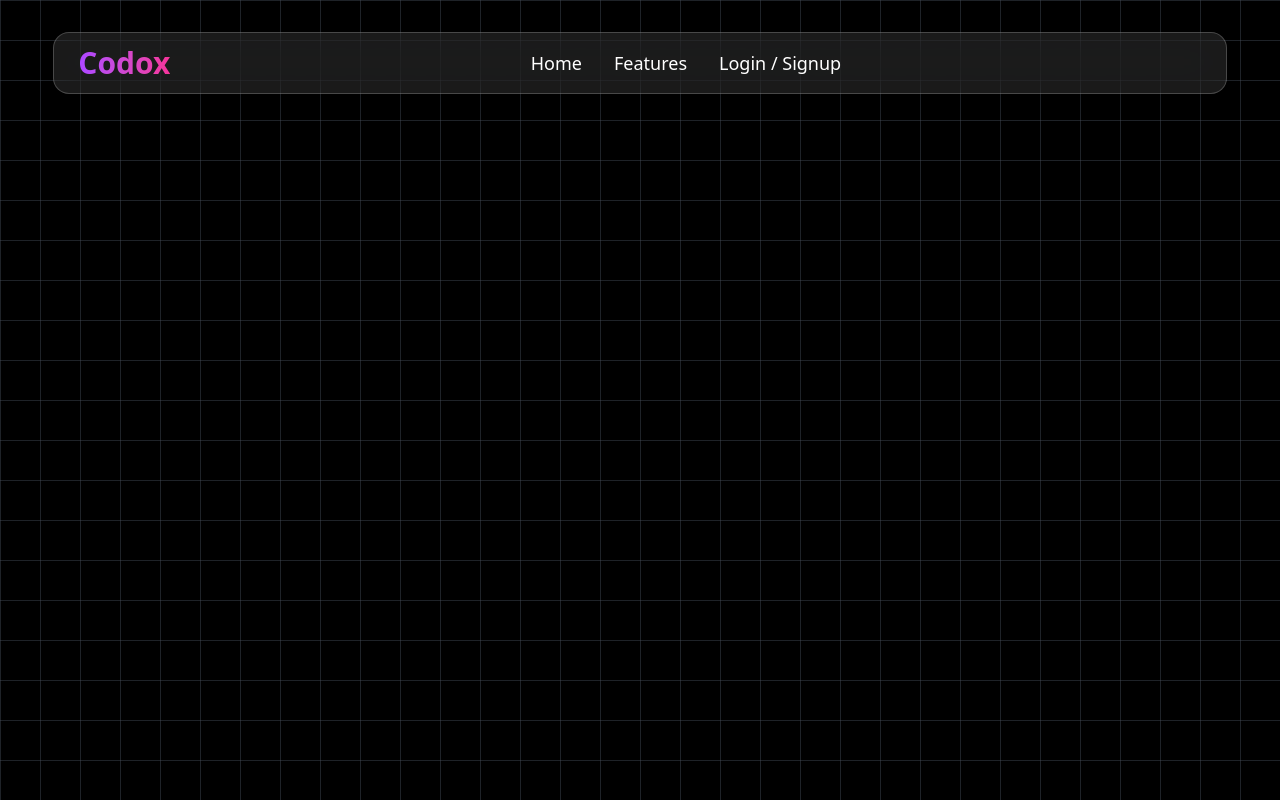
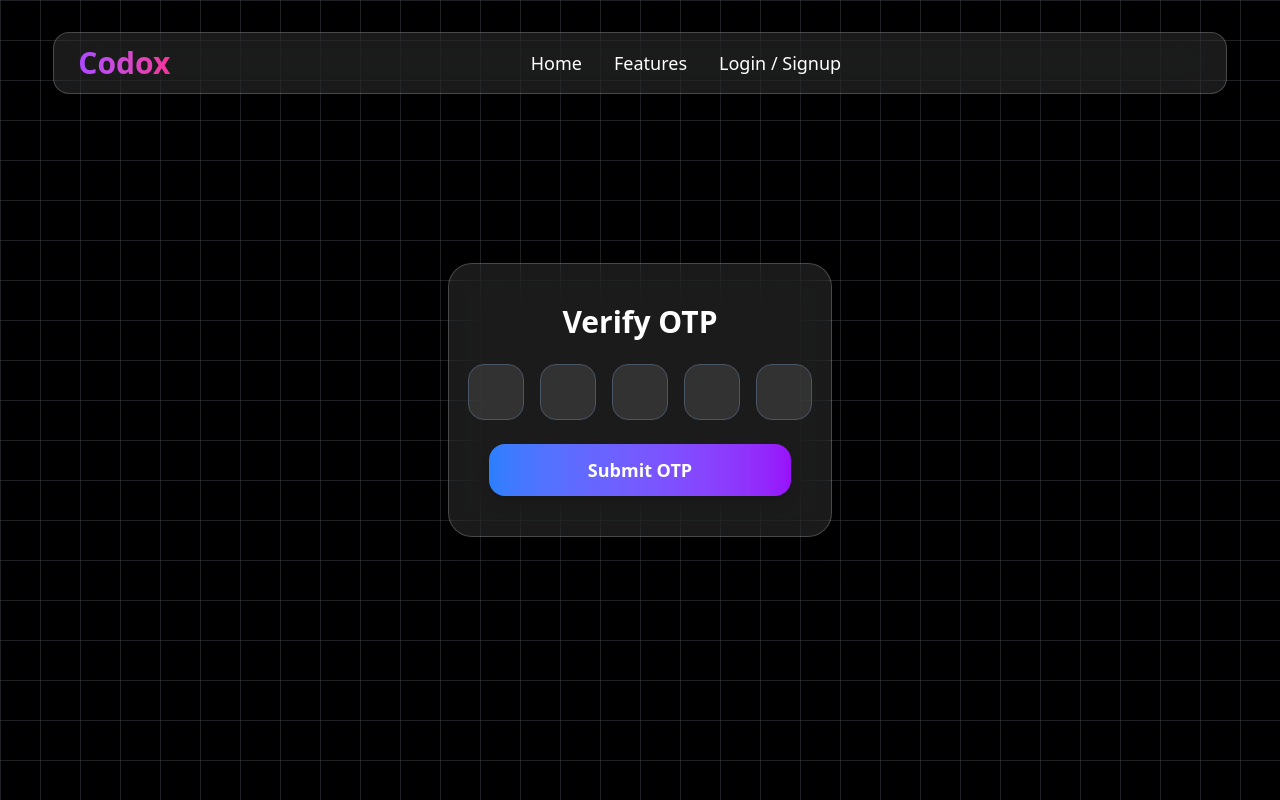
Before and after one commit to Akarsh-Kumar-Jha/Codox, a React (Vite) app in the folder client/: page /verify-otp in a window 1280 px wide. Built offline with nearby package versions, Linux system fonts and the light colour scheme; no server answers.

Commit message:
Added VerifyEmail.jsx

```diff
--- a/client/src/App.jsx
+++ b/client/src/App.jsx
@@ -8,6 +8,7 @@ import Signup from './pages/Signup';
 import Editor from './pages/Editor';
 import RoomInfo from './pages/RoomInfo';
 import axiosInstance from './axios/axiosInstance';
+import VerifyOtp from './pages/VerifyOtp';
 export default function App() {
   const [userDetails, setUserDetails] = useState({});
 
@@ -48,6 +49,7 @@ fetchUser();
     <Route path='/signup' element={<Signup userDetails={userDetails} setUserDetails={setUserDetails} />} />
     <Route path='/editor/:roomId' element={<Editor userDetails={userDetails}/>} />
     <Route path='/room-info' element={<RoomInfo/>} />
+    <Route path='/verify-otp' element={<VerifyOtp/>} />
   </Routes>
 
     </div>
--- /dev/null
+++ b/client/src/pages/VerifyOtp.jsx
@@ -0,0 +1,82 @@
+import React, { useRef, useState } from "react";
+import toast from "react-hot-toast";
+
+function VerifyOtp() {
+  const [otp, setOtp] = useState(new Array(5).fill(""));
+  const inputRefs = useRef([]);
+
+  const handleChange = (event, index) => {
+    const value = event.target.value.replace(/\D/, ""); // only digits
+    if (!value) return;
+
+    const newOtp = [...otp];
+    newOtp[index] = value;
+    setOtp(newOtp);
+
+    if (index + 1 < 5) {
+      inputRefs.current[index + 1].focus();
+    }
+  };
+
+  const handleKeyDown = (event, index) => {
+    if (event.key === "Backspace" && !otp[index] && index >= 1) {
+      inputRefs.current[index - 1].focus();
+    }
+    if (event.key === "Enter") {
+      handleSubmit();
+    }
+  };
+
+  const handleSubmit = () => {
+    if (otp.includes("")) {
+      toast.error("Otp must be of 5 digits");
+      return;
+    }
+    const finalOtp = otp.join("");
+    console.log("finalOtp", finalOtp);
+
+    setOtp(new Array(5).fill(""));
+    inputRefs.current[0].focus();
+  };
+
+  return (
+    <div className="h-screen flex items-center justify-center">
+      <div className="backdrop-blur-xl bg-white/10 border border-white/20 rounded-3xl shadow-2xl p-10 w-[90%] max-w-md">
+        <h2 className="text-3xl font-bold text-center text-white mb-6">
+          Verify OTP
+        </h2>
+
+        {/* OTP Inputs */}
+        <div className="flex justify-center gap-4 mb-6">
+          {otp.map((item, index) => (
+            <input
+              key={index}
+              type="text"
+              maxLength={1}
+              value={item}
+              ref={(el) => (inputRefs.current[index] = el)}
+              onChange={(e) => handleChange(e, index)}
+              onKeyDown={(e) => handleKeyDown(e, index)}
+              className="w-14 h-14 text-2xl text-center font-semibold rounded-2xl
+                         border border-gray-600 bg-white/10 text-white
+                         focus:outline-none focus:border-blue-500 focus:ring-2 focus:ring-blue-400
+                         transition-all duration-200"
+            />
+          ))}
+        </div>
+
+        {/* Submit Button */}
+        <button
+          onClick={handleSubmit}
+          className="w-full py-3 rounded-2xl bg-gradient-to-r from-blue-500 to-purple-600
+                     text-white font-semibold text-lg shadow-lg hover:scale-105
+                     hover:shadow-xl transition-all duration-300"
+        >
+          Submit OTP
+        </button>
+      </div>
+    </div>
+  );
+}
+
+export default VerifyOtp;
```
